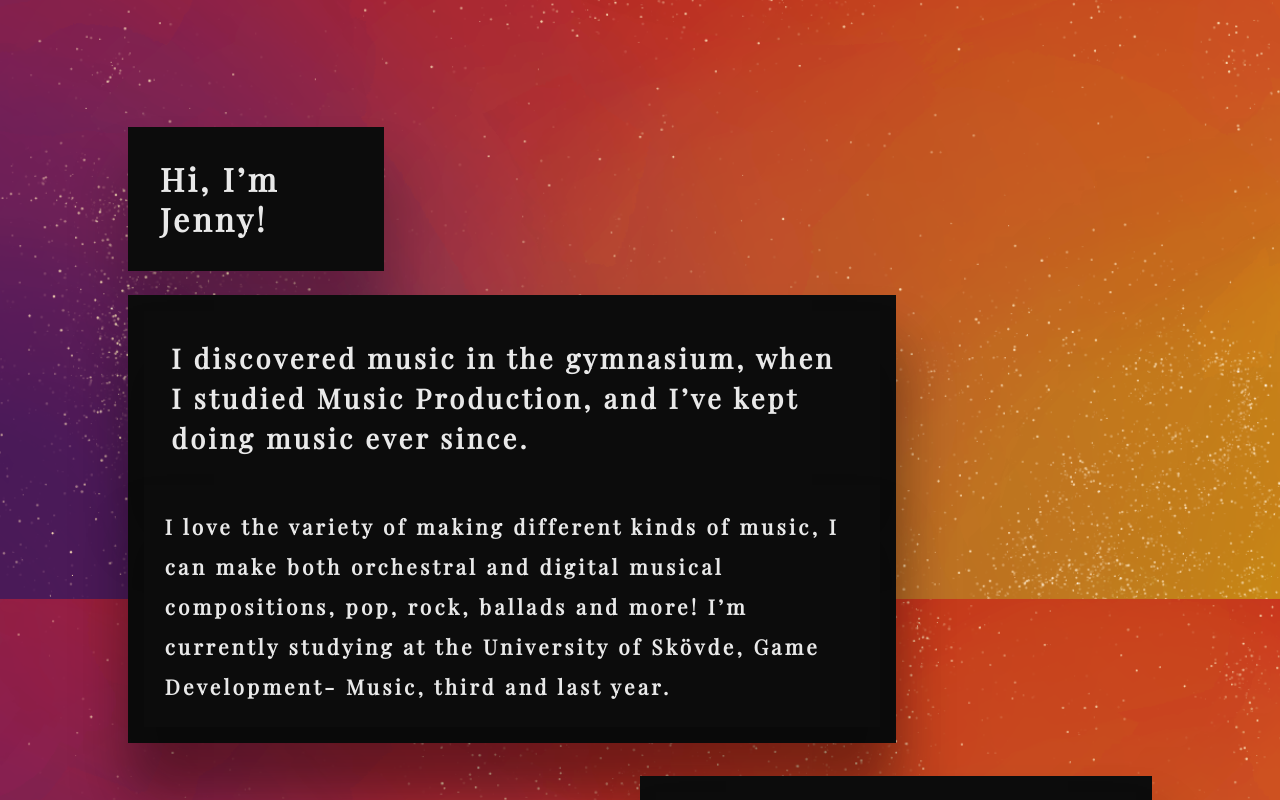
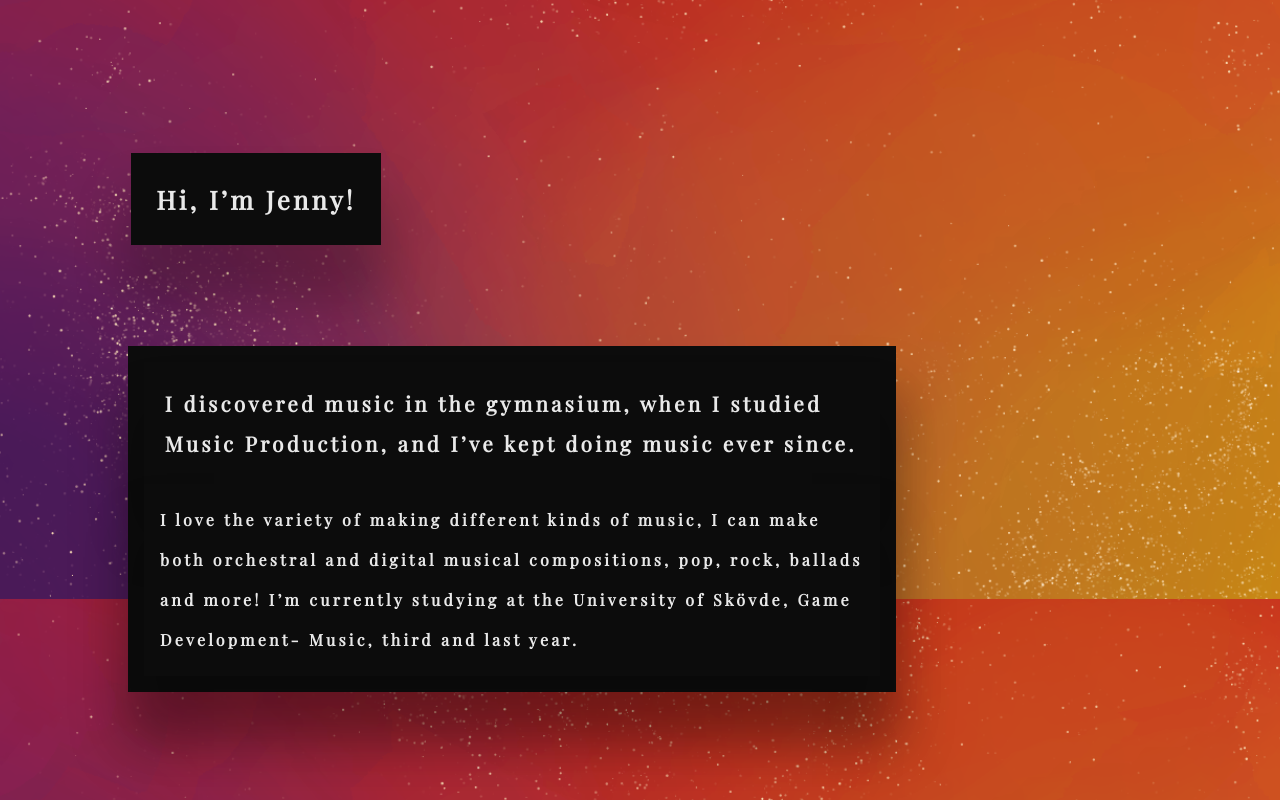
Before and after one commit to JGammelli/JennysEriksson.github.io, a React (Create React App) app: page /about in a window 1280 px wide. Shown: the part 1080-1880 px from the top of the page. Built offline with nearby package versions, Linux system fonts and the light colour scheme.

Commit message:
font-size

```diff
--- a/src/Css/_about.scss
+++ b/src/Css/_about.scss
@@ -34,19 +34,19 @@
     }
 
     h3{
-        font-size: 1.7em;
+        font-size: 1.3em;
     }
 }
 
 #aboutContainer{
     display: grid;
     grid-template-columns: repeat(10, 10%);
-    grid-template-rows: repeat(21, 10em);
+    grid-template-rows: repeat(21, 20vh);
     p{
-        font-size: 1.3em;
+        font-size: 1em;
     }
     h1{
-        font-size: 2em;
+        font-size: 1.6em;
         grid-column-start: 2;
         grid-column-end: 4;
         grid-row-start: 3;
--- a/src/Css/_musicBox.scss
+++ b/src/Css/_musicBox.scss
@@ -27,7 +27,7 @@
         grid-column-start: 3;
         grid-column-end: 3;
         grid-row-start: 2;
-        font-size: 1.4em;
+        font-size: 1.2em;
         font-weight: 900;
     }
     background-color: $black;
--- a/src/Css/style.css
+++ b/src/Css/style.css
@@ -132,7 +132,7 @@
 }
 
 #aboutSection h3 {
-  font-size: 1.7em;
+  font-size: 1.3em;
 }
 
 #aboutContainer {
@@ -140,16 +140,16 @@
   display: grid;
   -ms-grid-columns: (10%)[10];
       grid-template-columns: repeat(10, 10%);
-  -ms-grid-rows: (10em)[21];
-      grid-template-rows: repeat(21, 10em);
+  -ms-grid-rows: (20vh)[21];
+      grid-template-rows: repeat(21, 20vh);
 }
 
 #aboutContainer p {
-  font-size: 1.3em;
+  font-size: 1em;
 }
 
 #aboutContainer h1 {
-  font-size: 2em;
+  font-size: 1.6em;
   -ms-grid-column: 2;
       grid-column-start: 2;
   grid-column-end: 4;
@@ -427,7 +427,7 @@
   grid-column-end: 3;
   -ms-grid-row: 2;
       grid-row-start: 2;
-  font-size: 1.4em;
+  font-size: 1.2em;
   font-weight: 900;
 }
 
```
Also changed, not shown: 1 other file (tests, documents, lock files or other folders).
